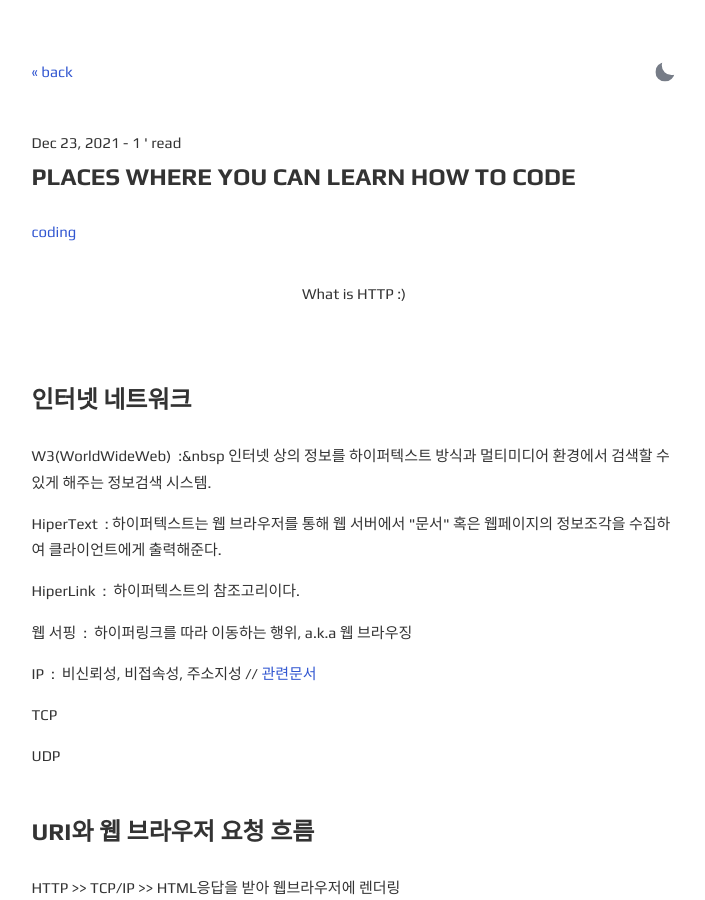
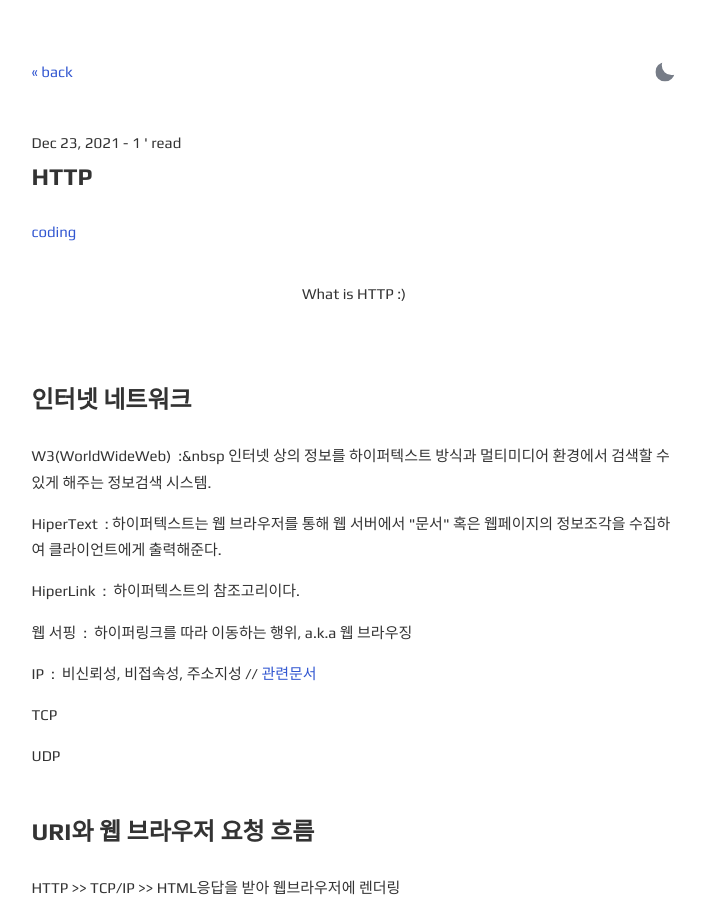
Before and after one commit to beomsookim96/TIL, a Jekyll site: the page built from _posts/2021-12-23-HTTP.md, in a window 1280 px wide and 900 px high. Shown: the whole window, without its empty margins (286-991 px from the left). Built offline with Jekyll 4.4.1, drawn with Linux system fonts in a browser that asks for light colours; comment, search, counter and statistics services are not loaded.

```diff
--- a/_posts/2021-12-23-HTTP.md
+++ b/_posts/2021-12-23-HTTP.md
@@ -1,6 +1,6 @@
 ---
 layout: post
-title: Places where you can learn how to code
+title: HTTP
 description: There many different options to learn to code online, so in this article, find places you can learn to code
 summary: Options to learn to code online.
 tags: coding
```
